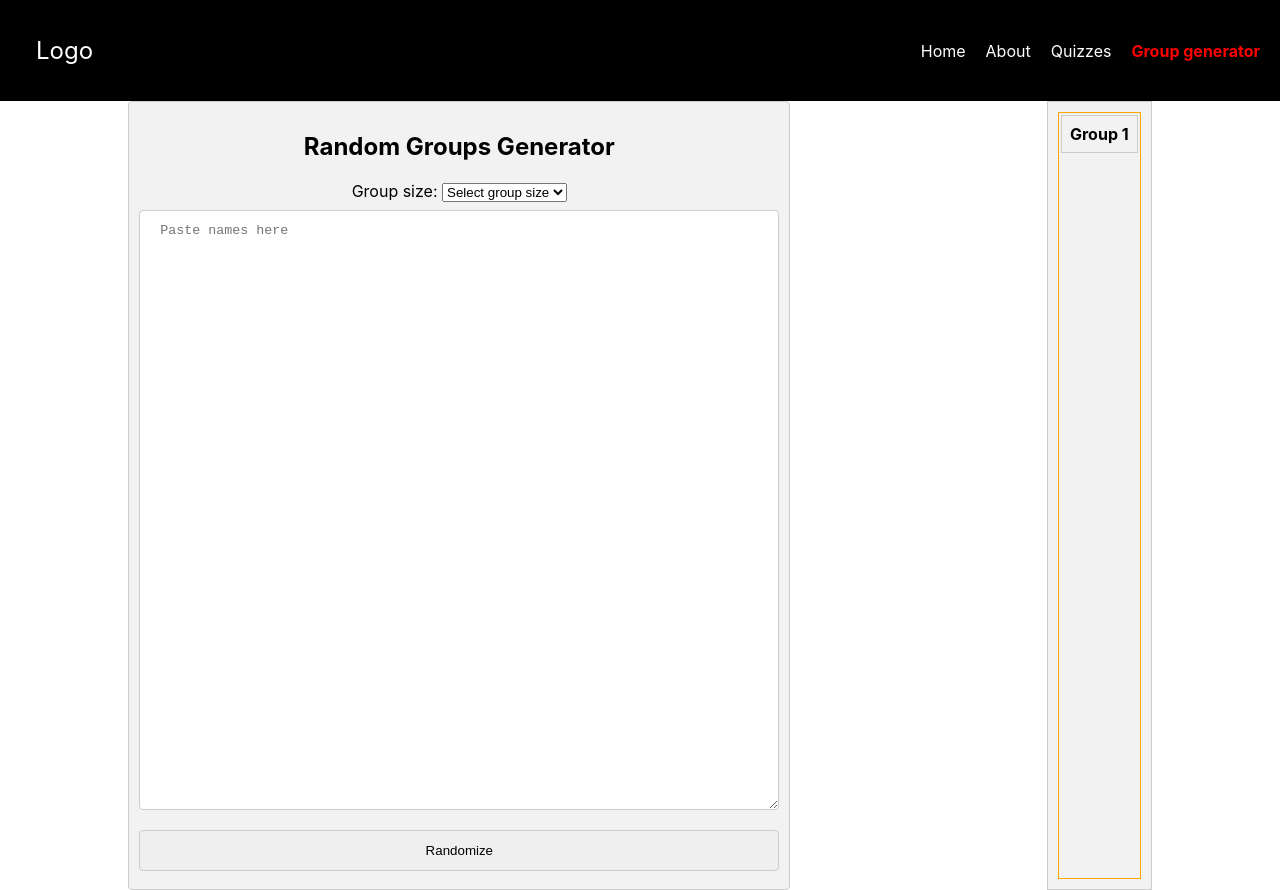
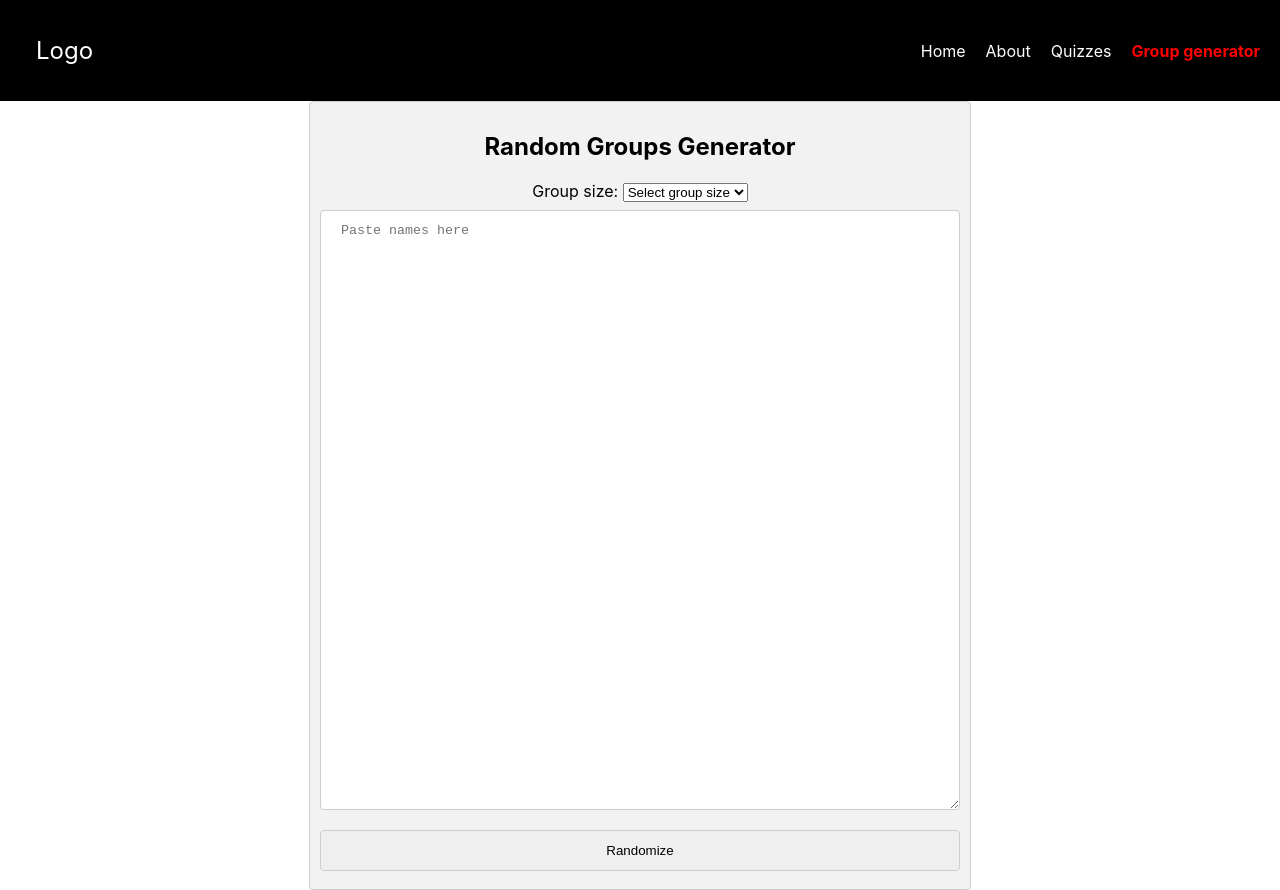
Before and after one commit to Hartmannsolution/quiz_app, a React (Vite) app: page /group in a window 1280 px wide. Built offline with nearby package versions, Linux system fonts and the light colour scheme.

Commit message:
minor css

```diff
--- a/src/components/randomGroup/RandomGroup.jsx
+++ b/src/components/randomGroup/RandomGroup.jsx
@@ -111,12 +111,11 @@ const RandomGroup = (props) => {
         </form>
         {/* End of form part */}
       </div>
-      <div className="groupstable">
-          {groups.map((group, idx) => {
+      { groups[0].length > 0 && <div className="groupstable">
+          { groups.map((group, idx) => {
             return (
-              <>
-                <table className="grouptable"><thead>
-                  <tr key={idx}>
+                <table key={idx} className="grouptable"><thead>
+                  <tr>
                     <th>Group {idx + 1}</th>
                   </tr></thead><tbody>
                   {group.map((name, index) => {
@@ -127,10 +126,9 @@ const RandomGroup = (props) => {
                     );
                   })}</tbody>
                 </table>
-              </>
             );
           })}
-      </div>
+      </div>}
     </div>
   );
 };
```
